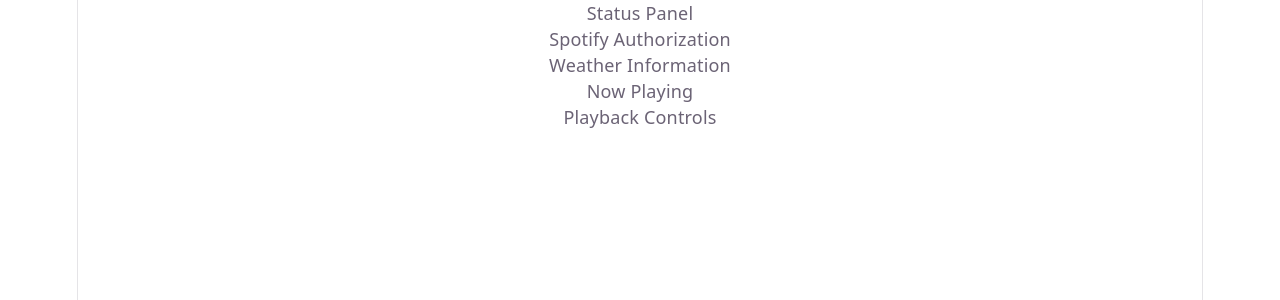
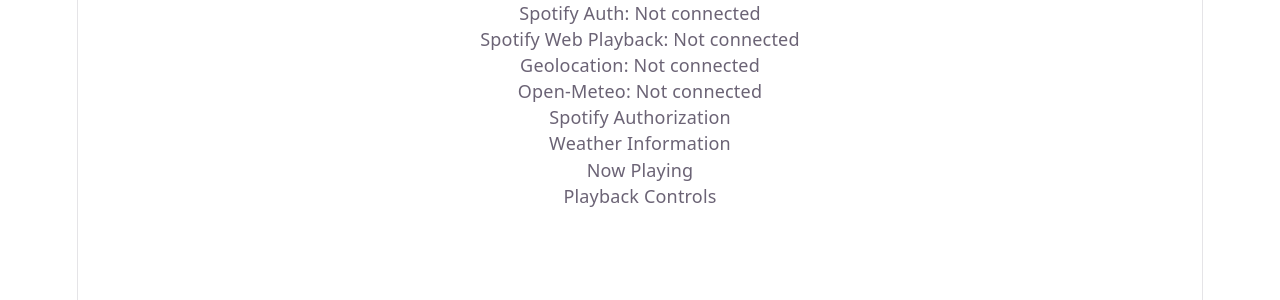
Before and after one commit to lexgit5/ColdFusion, a React (Vite) app: page / in a window 1280 px wide. Shown: the top 300 px of the page. Built offline with nearby package versions, Linux system fonts and the light colour scheme.

Commit message:
barebones status panel in, blend system planned

```diff
--- a/src/App.jsx
+++ b/src/App.jsx
@@ -11,7 +11,16 @@
 
   return (
     <>
-    <div>Status Panel</div>
+    <div>
+      <StatusPanel
+        //initializing the status panel on the main page.
+        spotifyAuthStatus={spotifyAuthStatus}
+        spotifyWebplayStatus={spotifyWebplayStatus}
+        geolocationStatus={geolocationStatus}
+        weatherStatus={weatherStatus}
+      />
+    </div>
+
     <div>Spotify Authorization</div>
     <div>Weather Information</div>
     <div>Now Playing</div>
--- a/src/components/StatusPanel.jsx
+++ b/src/components/StatusPanel.jsx
@@ -10,3 +10,7 @@
 }
 
 export default StatusPanel;
+
+
+//this is a status panel, kind of like a breaker box or task manager. the goal is to be able to see
+//exactly whats goin on with my connected services in order for ease of active troubleshooting.
```
